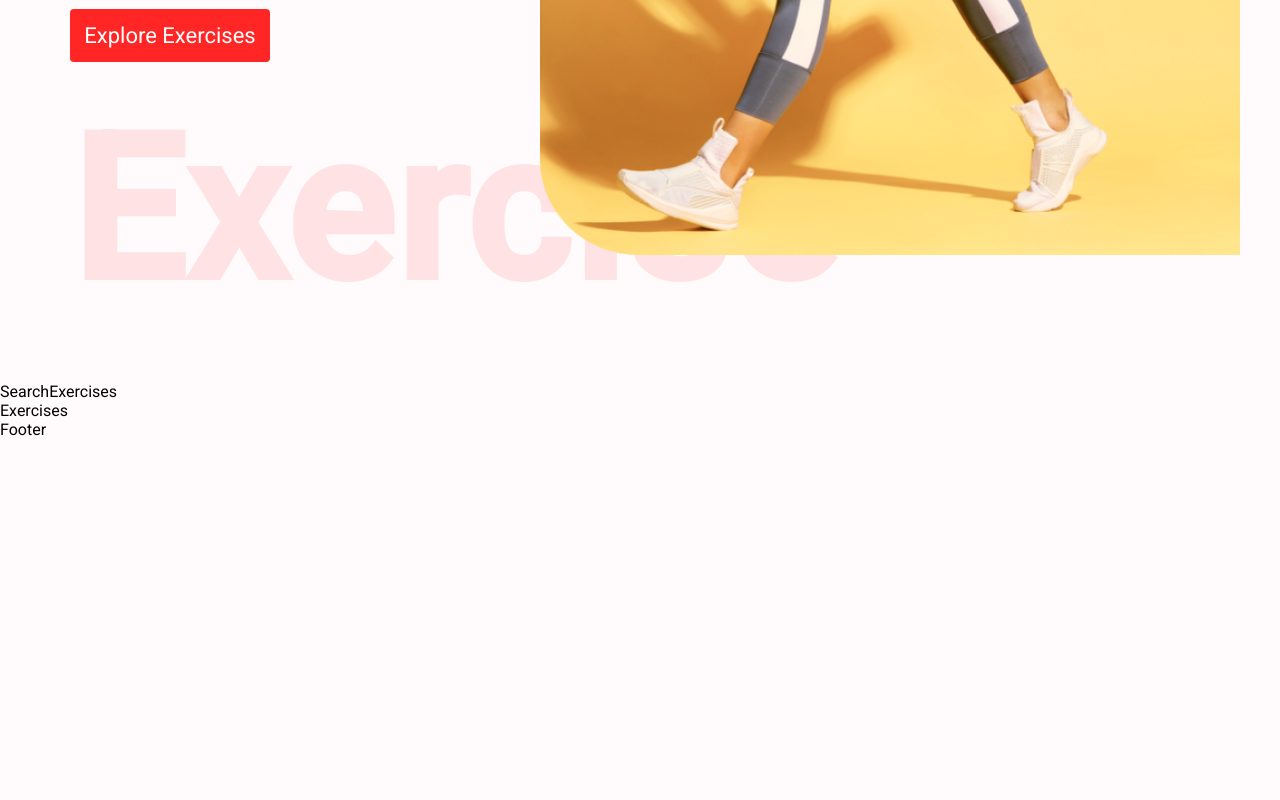
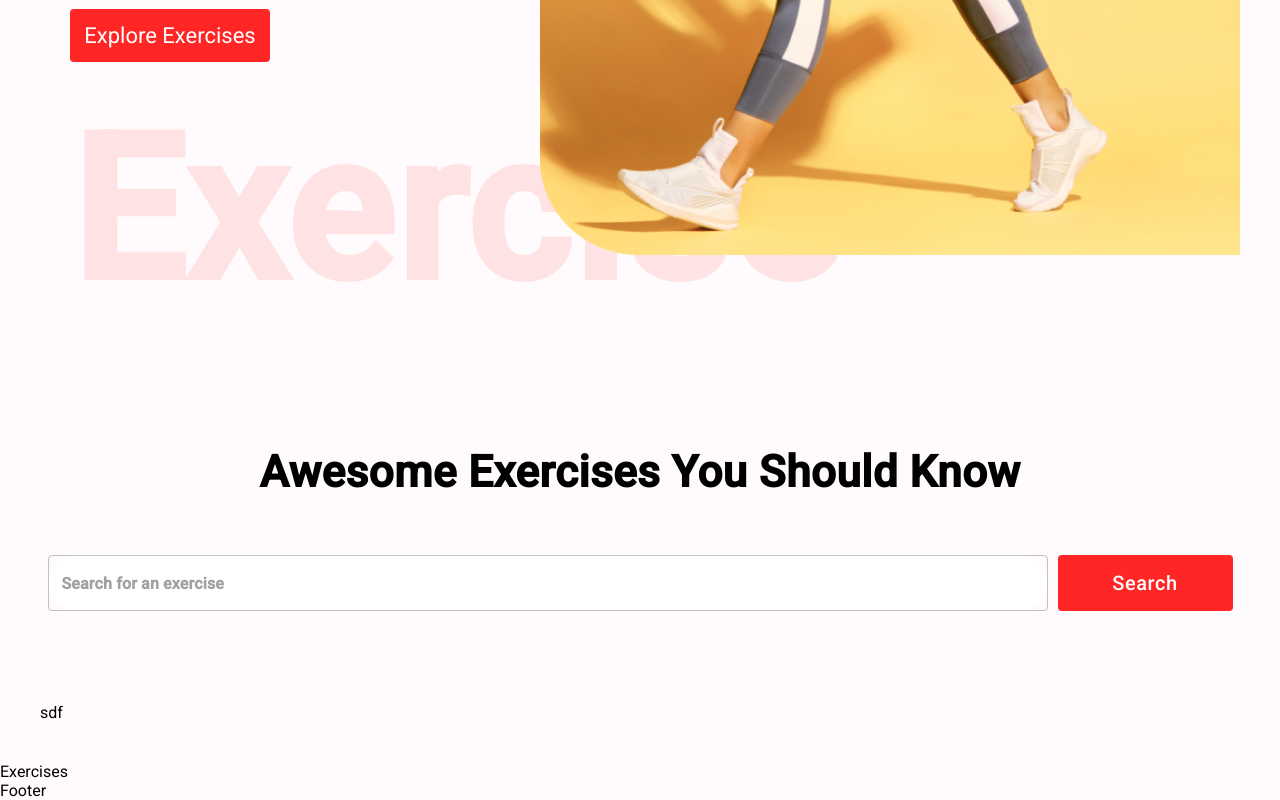
Before and after one commit to atakanteko/fitness-exercise-app, a React (Create React App) app: page / in a window 1280 px wide. Shown: the part 611-1411 px from the top of the page. Before the commit the page ends 1050 px from the top, so only its background shows below. Built offline with nearby package versions, Linux system fonts and the light colour scheme; no server answers.

Commit message:
[feat] add search exercise logic

```diff
--- /dev/null
+++ b/src/components/HorizontalScrollbar.js
@@ -0,0 +1,11 @@
+import React from 'react';
+
+const HorizontalScrollbar = ({data}) => {
+    return (
+        <div>
+sdf
+        </div>
+    );
+};
+
+export default HorizontalScrollbar;
--- a/src/components/SearchExercises.js
+++ b/src/components/SearchExercises.js
@@ -1,10 +1,91 @@
-import React from 'react';
+import React, { useEffect, useState } from 'react';
+import {Box, Button, Stack, TextField, Typography} from "@mui/material";
+
+import { exerciseOptions, fetchData } from "../utils/fetchData";
+
+import HorizontalScrollbar from "./HorizontalScrollbar";
 
 const SearchExercises = () => {
+    const [search, setSearch] = useState('');
+    const [exercises, setExercises] = useState([]);
+    const [bodyParts, setBodyParts] = useState([]);
+
+    const fetchExercisesData = async () => {
+        const data = await fetchData(`https://exercisedb.p.rapidapi.com/exercises/bodyPartList`, exerciseOptions);
+        console.log(data);
+        setBodyParts(data);
+    }
+
+    useEffect(() => {
+        fetchExercisesData();
+    }, []);
+
+    const handleSearch = async () => {
+        if (search) {
+            const exerciseData = await fetchData('https://exercisedb.p.rapidapi.com/exercises', exerciseOptions);
+            const filteredExercises = exerciseData.filter(exercise => exercise.name.toLowerCase().includes(search)
+                                                                      || exercise.bodyPart.toLowerCase().includes(search)
+                                                                      || exercise.target.toLowerCase().includes(search)
+                                                                      || exercise.equipment.toLowerCase().includes(search));
+            setSearch('');
+            setExercises(filteredExercises);
+        }
+    }
     return (
-        <div>
-            SearchExercises
-        </div>
+        <Stack justifyContent="center" alignItems="center" mt="37px" p="20px">
+            <Typography fontWeight="700" textAlign="center" mb="50px" sx={{fontSize:{lg:"44px", xs:"30px"}}}>
+                Awesome Exercises You Should Know
+            </Typography>
+            <Box position="relative" mb="72px">
+                <TextField
+                    sx={{
+                        input: {
+                            fontWeight: "700",
+                            border: "none",
+                            borderRadius: "4px",
+                        },
+                        width:{
+                            lg: "1000px",
+                            xs: "350px"
+                        },
+                        backgroundColor: "#fff",
+                        borderRadius: "40px",
+                        mr: "10px",
+                    }}
+                    height="76px"
+                    value={search}
+                    onChange={(e) => {(e.target.value) ? setSearch(e.target.value.toLowerCase()) : setSearch('')}}
+                    placeholder="Search for an exercise"
+                    type={'text'}
+                />
+                <Button className="search-btn"
+                    sx={{
+                        backgroundColor: "#FF2625",
+                        color: "#fff",
+                        textTransform: "capitalize",
+                        width: {
+                            lg: "175px",
+                            xs: "80px"
+                        },
+                        fontSize: {
+                            lg: "20px",
+                            xs: "14px"
+                        },
+                        height: "56px",
+                    }}
+                    onClick={handleSearch}
+                >
+                    Search
+                </Button>
+            </Box>
+            <Box sx={{
+                position: "relative",
+                width: "100%",
+                p: "20px",
+            }}>
+                <HorizontalScrollbar data={bodyParts}/>
+            </Box>
+        </Stack>
     );
 };
 
--- /dev/null
+++ b/src/utils/fetchData.js
@@ -0,0 +1,11 @@
+export const exerciseOptions = {
+    method: 'GET',
+    headers: {
+        'X-RapidAPI-Key': process.env.REACT_APP_RAPID_API_KEY,
+        'X-RapidAPI-Host': 'exercisedb.p.rapidapi.com'
+    }
+};
+export const fetchData = async (url, options) => {
+    const data = await fetch(url, options);
+    return await data.json();
+}
```
Also changed, not shown: 1 other file (tests, documents, lock files or other folders).
